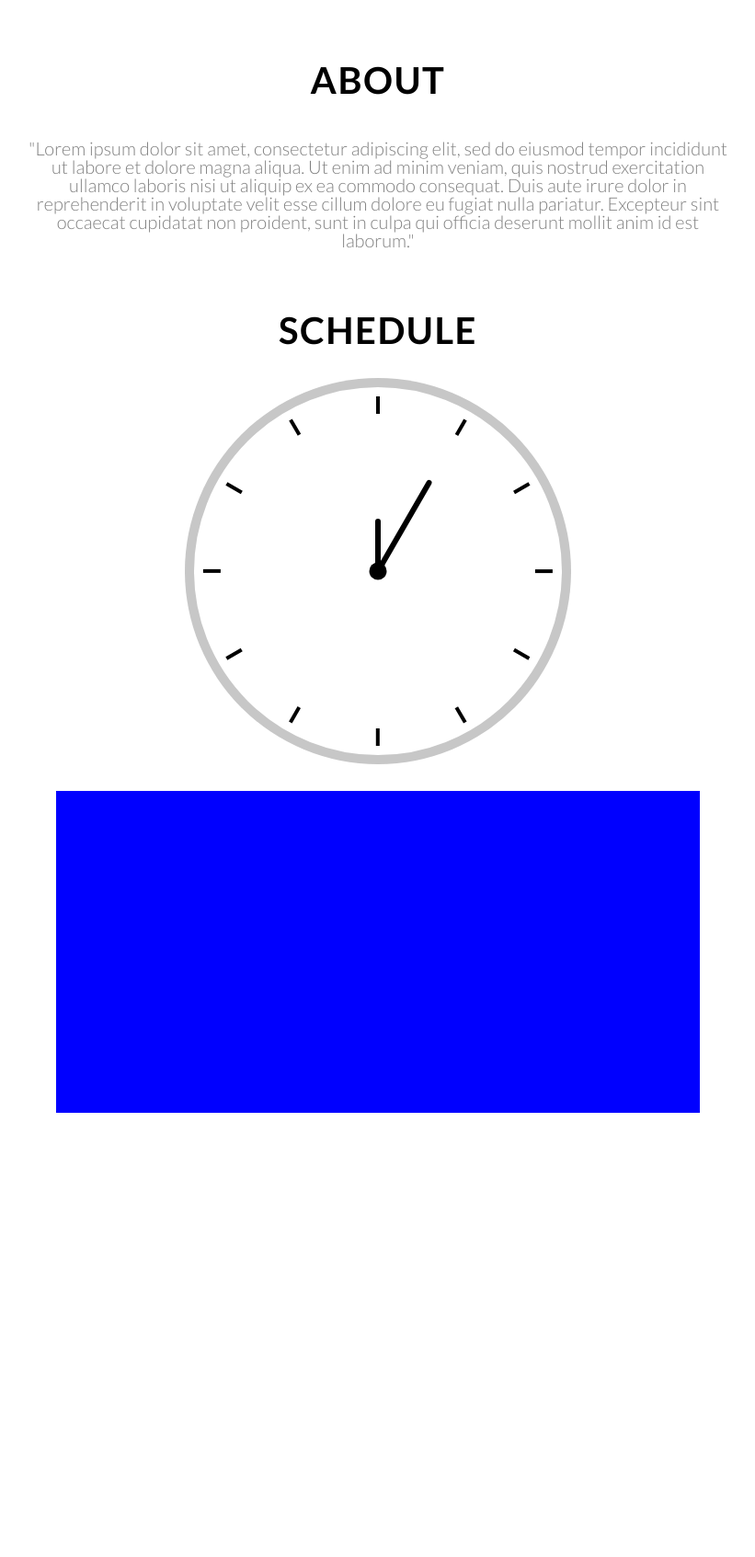
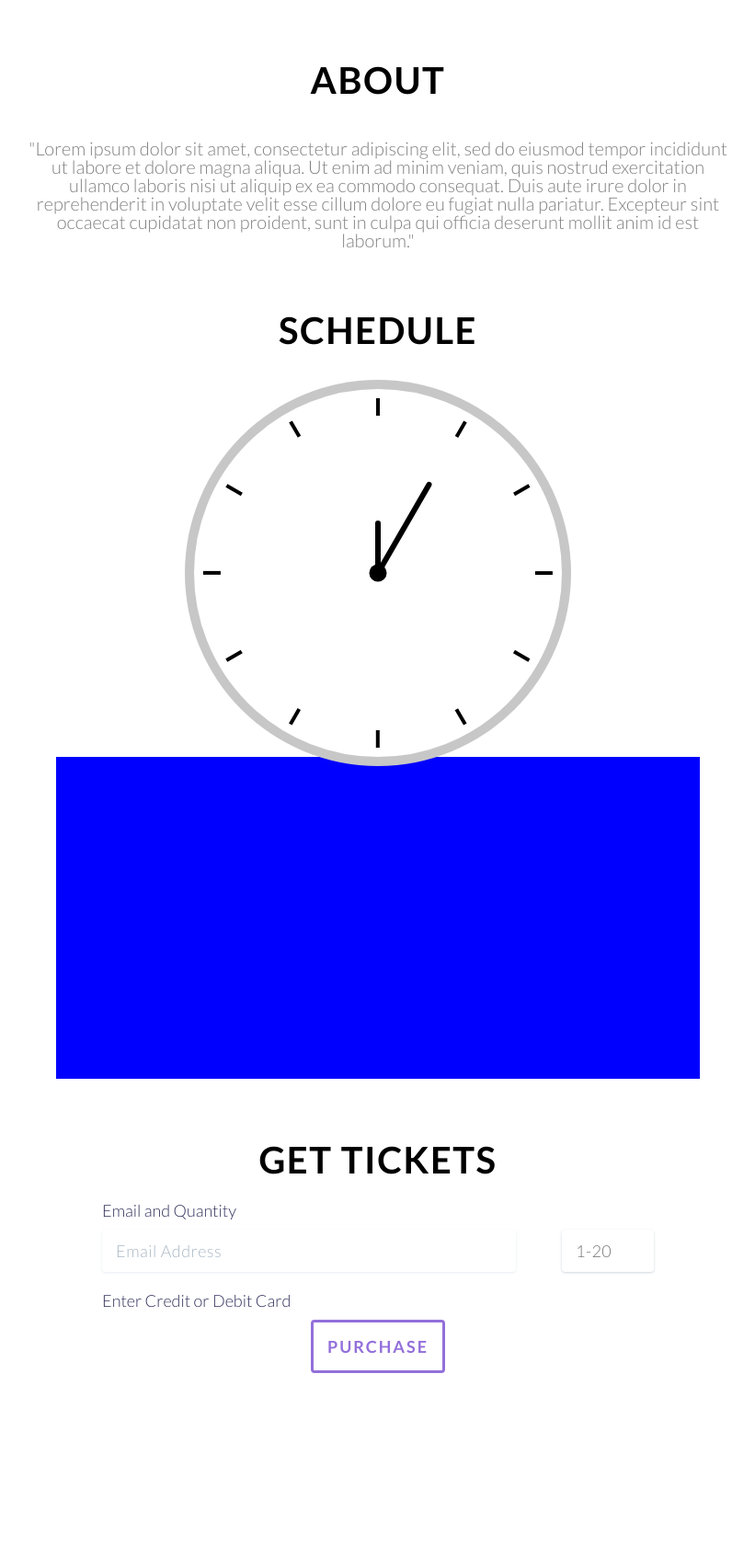
Before and after one commit to dsrasheed/cotr-website, a Flask app: page / in a window 1280 px wide. Shown: the part 901-2594 px from the top of the page at 92% size, without its empty margins (229-1050 px from the left). Before the commit the page ends 2111 px from the top, so only its background shows below. Run offline with Flask 2, Linux system fonts and the light colour scheme; parts of the project's set-up code (start-up, migrations or seed data) failed here and were passed over; some libraries are stand-ins or nearby versions.

Commit message:
Added payment form

```diff
--- a/cotr/home/templates/index.html
+++ b/cotr/home/templates/index.html
@@ -26,12 +26,7 @@
     <div class="title-cnt">
         <h1 id="title">The Colors of the Region</h1>
         <p id="subtitle">Celebrating Racial Diversity in Northwest Indiana</p>
-        <form class="payp-form title-form" action="https://www.sandbox.paypal.com/cgi-bin/webscr" method="post" target="_top">
-            <input type="hidden" name="cmd" value="_s-xclick">
-            <input type="hidden" name="hosted_button_id" value="M3WLKBA4W6CNQ">
-            <input type="hidden" name="return" value="{{ request.url_root }}get-tickets/success/"/>
-            <button class="btn form-btn" type="submit" name="submit" alt="PayPal - The safer, easier way to pay online!">Get Tickets</button>
-        </form>
+        <button id="title-btn" class="btn">Get Tickets</button>
     </div>
 
     <!--LOTUS-->
@@ -86,13 +81,13 @@
 <section id="about">
     <div class="section-content">
         <h2 class="section-title">About</h2>
-        <p class="about-info">"Lorem ipsum dolor sit amet, consectetur adipiscing elit, sed do eiusmod tempor incididunt ut labore et dolore magna aliqua. Ut enim ad minim veniam, quis nostrud exercitation ullamco laboris nisi ut aliquip ex ea commodo consequat. Duis aute irure dolor in reprehenderit in voluptate velit esse cillum dolore eu fugiat nulla pariatur. Excepteur sint occaecat cupidatat non proident, sunt in culpa qui officia deserunt mollit anim id est laborum."</p>
+        <p class="about-info section-space">"Lorem ipsum dolor sit amet, consectetur adipiscing elit, sed do eiusmod tempor incididunt ut labore et dolore magna aliqua. Ut enim ad minim veniam, quis nostrud exercitation ullamco laboris nisi ut aliquip ex ea commodo consequat. Duis aute irure dolor in reprehenderit in voluptate velit esse cillum dolore eu fugiat nulla pariatur. Excepteur sint occaecat cupidatat non proident, sunt in culpa qui officia deserunt mollit anim id est laborum."</p>
     </div>
 </section>
 <section id="schedule">
     <div class="section-content">
         <h2 class="section-title">Schedule</h2>
-        <div class="flex-content">
+        <div class="flex-content section-space">
             <div class="clock">
                 <div class="square-content">
                     <div class="clock-bg"></div>
@@ -122,17 +117,42 @@
                     <h3 class="schedule-time"></h3>
                     <p class="schedule-time-info"></p>
                     <div class="slide-indicator">
-
-                    </div>
+                	</div>
                 </div>
                 <div id="right-arrow" class="schedule-arrow-cnt"></div>
             </div>
         </div>
     </div>
 </section>
+<section id="tickets">
+	<div class="section-content">
+		<h2 class="section-title">Get Tickets</h2>
+		<form class="payment-form section-space" action="" method="post">
+			<div class="form-input-cnt">
+				<label for="email-quantity">Email and Quantity</label>
+				<div id="email-quantity" class="form-input row">
+					<input id="email-element" name="email" placeholder="Email Address"
+					type="email" />
+					<input id="quantity-element" name="quantity" placeholder="1-20"
+					type="number" min="1" max="20"/>
+				</div>
+				<div class="form-error" id="email-error"></div>
+				<div class="form-error" id="quantity-error"></div>
+			</div>
+			<div class="form-input-cnt">
+				<label for="card-element">Enter Credit or Debit Card</label>
+				<div class="form-input" id="card-element"></div>
+				<div class="form-error" id="card-error"></div>
+			</div>
+			<button class="btn form-input form-submit" type="submit">Purchase</button>
+		</form>
+	</div>
+</section>
 <div style="width: 100%; height: 1000px;"></div>
 {% endblock %}
 
 {% block javascript %}
+<script src="https://js.stripe.com/v3/"></script>
 <script src={{ javascript('main') }}></script>
+<script src={{ javascript('payment') }}></script>
 {% endblock %}
--- /dev/null
+++ b/cotr/static/js/payment.js
@@ -0,0 +1,51 @@
+(function() {
+    'use strict';
+
+    const stripe = Stripe('pk_test_hES8oRfDor764zdzV0ecdhUX');
+    const elements = stripe.elements();
+
+    var style = {
+        base: {
+            color: '#32325d',
+            lineHeight: '24px',
+            fontFamily: 'Lato, sans-serif',
+            fontSmoothing: 'antialiased',
+            fontSize: '18px',
+            ['::placeholder']: {
+                color: '#aab7c4'
+            }
+        },
+        invalid: {
+            color: '#fa755a',
+            iconColor: '#fa755a'
+        }
+    };
+
+    const card = elements.create('card', {style: style});
+    card.mount('#card-element');
+
+    const cardError = document.getElementById('card-error');
+    card.addEventListener('change', function(e) {
+        if (e.error)
+            cardError.textContent = e.error.message;
+        else
+            cardError.textContent = '';
+    });
+
+    const quantity = document.getElementById('quantity-element');
+    quantity.addEventListener('keydown', function(e) {
+        var code = e.keyCode;
+        if (code === 8 || code === 46)
+            return;
+        e.preventDefault();
+
+        var digit = Number(e.key);
+        if (digit || digit === 0)
+            this.value += e.key;
+
+        // TODO: Placeholder not set when length is 0
+        this.placeholder = !this.value.length ?
+            this.getAttribute('placeholder') :
+            '';
+    });
+})();
--- a/cotr/static/styles/main.css
+++ b/cotr/static/styles/main.css
@@ -83,9 +83,6 @@
 li.menu-element:hover:after {
     height: 3px;
 }
-.payp-form {
-    display: table;
-}
 .btn {
     font-family: "Lato";
     font-weight: 700;
@@ -96,6 +93,7 @@
     color: mediumpurple;
     background-color: transparent;
     border: solid 3px mediumpurple;
+    border-radius: 4px;
     transition: color 0.5s, background-color 0.5s;
 }
 .btn:hover {
@@ -132,7 +130,9 @@
 }
 #subtitle {
     width: 70%;
-    margin: 20px auto 40px auto;
+    margin: 0 auto;
+    padding-top: 20px;
+    padding-bottom: 40px;
     font-family: "Lato";
     font-weight: 300;
     font-size: 30px;
@@ -140,8 +140,9 @@
     color: white;
     text-align: center;
 }
-.title-form {
-    margin: auto;
+#title-btn {
+	display: block;
+	margin: auto;
 }
 .triangle {
     z-index: 2;
@@ -251,21 +252,20 @@
     text-align: center;
     text-transform: uppercase;
 }
+.section-space {
+	margin-top: 40px;
+}
 .about-info {
     font-family: "Lato";
     font-size: 20px;
     line-height: 20px;
     color: gray;
-    margin-top: 40px;
     text-align: center;
 }
 .flex-content {
     display: flex;
     flex-wrap: wrap;
     justify-content: center;
-}
-.clock, .schedule-slide {
-    margin-top: 5%;
 }
 .clock {
     width: 400px;
@@ -392,7 +392,80 @@
 .schedule-slide {
     width: 700px;
     height: 350px;
+    padding: 40px;
     background-color: blue;
+}
+.payment-form {
+	max-width: 600px;
+	margin: auto;
+}
+label {
+	font-family: "Lato";
+	font-size: 18px;
+	color: #32325d;
+}
+input[type="email"], input[type="number"], .form-error {
+	color: #32325d;
+	line-height: 24px;
+	letter-spacing: 0.5px;
+	font-family: "Lato", sans-serif;
+	font-smooth: antialiased;
+	font-size: 18px;
+	outline: none;
+}
+input[type="email"] {
+	flex-grow: 1;
+}
+input[type="email"]::placeholder {
+	color: #aab7c4;
+}
+.StripeElement, input[type="email"], input[type="number"] {
+  background-color: white;
+  padding: 10px 14px;
+  border-radius: 4px;
+  border: 1px solid transparent;
+  box-shadow: 0 1px 3px 0 #e6ebf1;
+  -webkit-transition: box-shadow 150ms ease;
+  transition: box-shadow 150ms ease;
+}
+.StripeElement--focus, input[type="email"]:focus, input[type="number"] {
+  box-shadow: 0 1px 3px 0 #cfd7df;
+}
+.StripeElement--invalid, input[type="email"]:invalid, input[type="number"]:invalid {
+  border-color: #fa755a;
+}
+.StripeElement--webkit-autofill {
+  background-color: #fefde5 !important;
+}
+.form-input-cnt {
+	margin-top: 20px;
+}
+.form-input, .form-error {
+	display: block;
+	margin-top: 10px;
+}
+.form-submit {
+	margin: auto;
+	font-size: 18px;
+}
+.row {
+	display: flex;
+	flex-direction: row;
+	justify-content: space-between;
+}
+.row > input{
+	display: block;
+}
+input[type="number"] {
+	width: 100px;
+	margin-left: 50px;
+}
+input[type="number"]::-webkit-inner-spin-button {
+	-webkit-appearance: none;
+}
+.form-error {
+	font-size: 14px;
+	color: #fa755a;
 }
 /************
 MEDIA QUERIES
@@ -403,9 +476,6 @@
 	}
 }
 @media screen and (max-width: 1549px) {
-    .nav-form {
-        display: none;
-    }
     header {
         min-height: 900px;
     }
```
